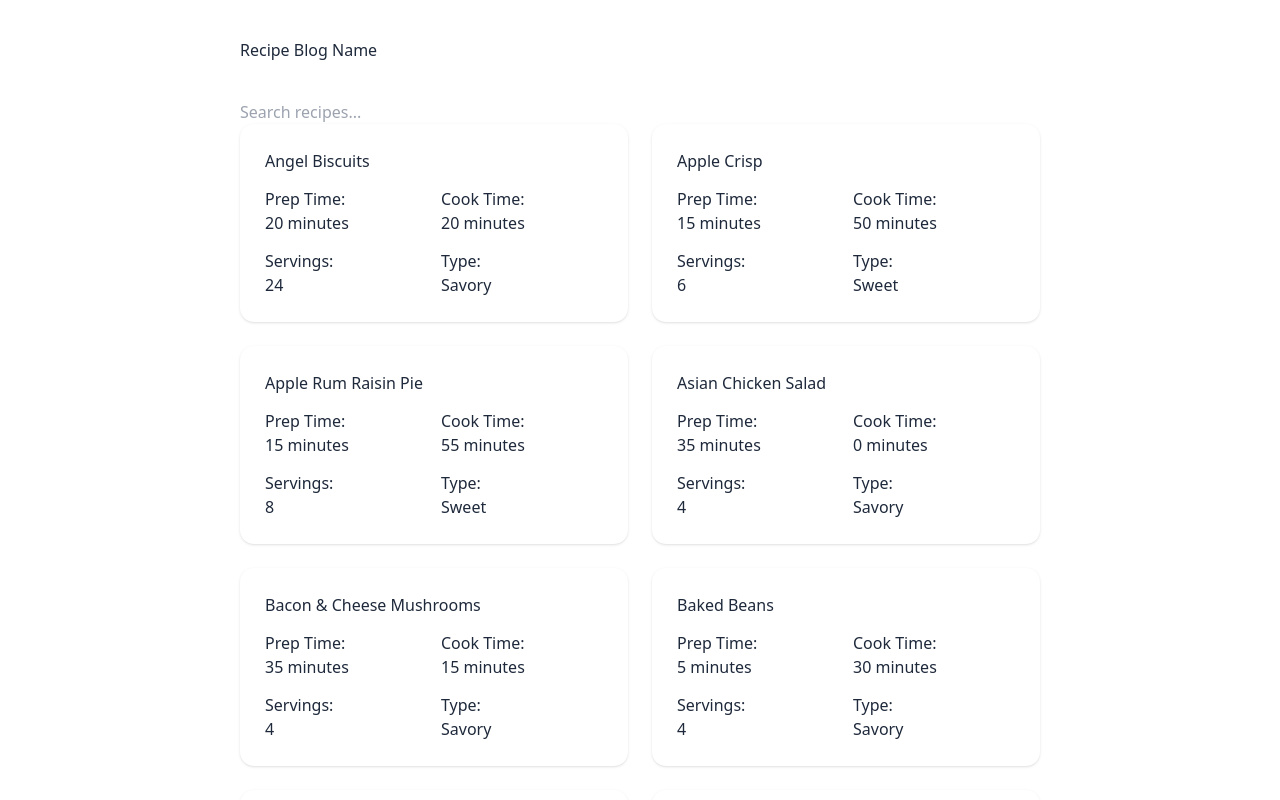
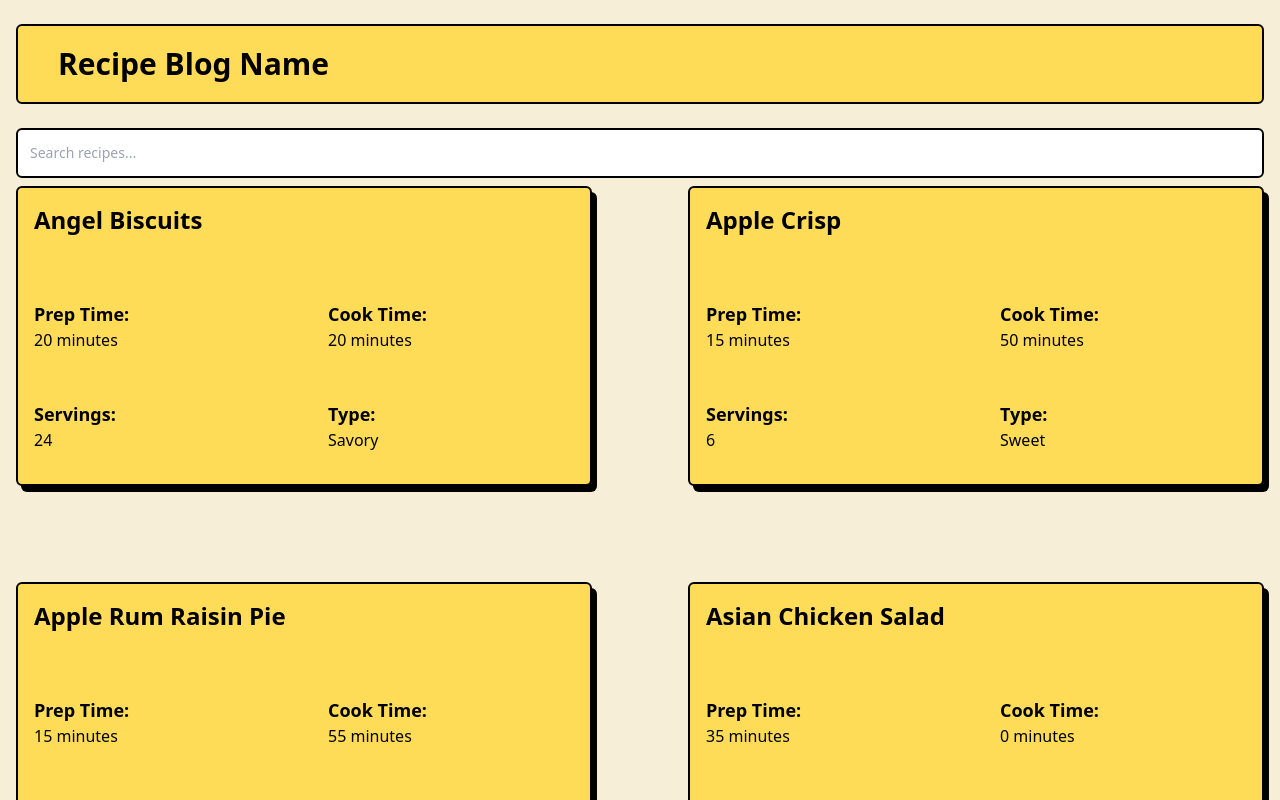
Before and after one commit to kendramarable/recipe-blog, a Next.js app: page / in a window 1280 px wide. Shown: the top 800 px of the page. Built offline with nearby package versions, Linux system fonts and the light colour scheme.

Commit message:
adding tailwind styling

```diff
--- a/app/globals.css
+++ b/app/globals.css
@@ -2,184 +2,39 @@
 @import 'tailwindcss/components';
 @import 'tailwindcss/utilities';
 
-* {
-  box-sizing: border-box;
-  margin: 0;
-  padding: 0;
+:root {
+  --main: #FFDC58;
+  --overlay: rgba(0, 0, 0, 0.8); /* bg color overlay */
+
+  --bg: #FEF2E8;
+  --bw: #fff; /* white and secondary black */
+  --blank: #000; /* blank black and white */
+  --border: #000;
+  --text: #000;
+  --mtext: #000; /* text that is placed on background with main color */
+  --ring: #000;
+  --ring-offset: #fff;
+
+  --border-radius: 6px;
+  --box-sizing: border-box;
+  --box-shadow-x: 5px;
+  --box-shadow-y: 6px;
+  --reverse-box-shadow-x: -5px;
+  --reverse-box-shadow-y: -6px;
+  --base-font-weight: 500;
+  --heading-font-weight: 700;
+
+  --shadow: var(--box-shadow-x) var(--box-shadow-y) 0px 0px var(--border);
 }
 
-body {
-  display: flex;
-  flex-direction: column;
-  padding: 14px;
-  min-height: 100vh;
-  color: #1e293b;
-  gap: 14px;
-}
-
-header,
-main,
-footer {
-  max-width: 800px;
-  margin: 0 auto;
-  width: 100%;
-}
-
-header a {
-  color: inherit;
-  text-decoration: none;
-}
-
-header {
-  padding: 14px 0;
-}
-
-main {
-  flex: 1;
-  display: flex;
-  flex-direction: column;
-  justify-content: center;
-}
-
-.postsContainer {
-  display: grid;
-  grid-template-columns: repeat(1, minmax(0, 1fr));
-  gap: 14px;
-}
-
-.card {
-  padding: 14px;
-  background: white;
-  display: flex;
-  flex-direction: column;
-  gap: 14px;
-  padding: 14px;
-  box-shadow: 0 1px 3px 0 rgb(0 0 0 / 0.1), 0 1px 2px -1px rgb(0 0 0 / 0.1);
-  border-radius: 14px;
-  height: 100%;
-  border: 1px solid transparent;
-  transition-duration: 200ms;
-}
-
-.card:hover {
-  border-color: #cbd5e1;
-}
-
-.card>p {
-  flex: 1;
-  color: #475569;
-}
-
-
-.statsContainer {
-  display: grid;
-  grid-template-columns: repeat(2, minmax(0, 1fr));
-  gap: 14px;
-}
-
-.unstyled {
-  color: inherit;
-  text-decoration: none;
-}
-
-article div {
-  display: flex;
-  flex-direction: column;
-  gap: 14px;
-}
-
-article div ul {
-  list-style-position: inside;
-}
-
-footer {
-  display: flex;
-  align-items: center;
-  justify-content: center;
-  padding: 24px;
-}
-
-@media (min-width: 640px) {
+@layer base {
   body {
-    padding: 24px;
-    gap: 24px;
-  }
-
-  .postsContainer {
-    grid-template-columns: repeat(2, minmax(0, 1fr));
-    gap: 24px;
-  }
-
-  .card {
-    padding: 24px;
+    color: var(--foreground);
+    display: flex;
+    flex-direction: column;
+    min-height: 100vh;
+    padding: 16px;
+    gap: 16px;
+    background-color: #f7eed7;
   }
 }
-
-
-
-@layer base {
-  :root {
-    --background: 0 0% 100%;
-    --foreground: 0 0% 3.9%;
-    --card: 0 0% 100%;
-    --card-foreground: 0 0% 3.9%;
-    --popover: 0 0% 100%;
-    --popover-foreground: 0 0% 3.9%;
-    --primary: 0 0% 9%;
-    --primary-foreground: 0 0% 98%;
-    --secondary: 0 0% 96.1%;
-    --secondary-foreground: 0 0% 9%;
-    --muted: 0 0% 96.1%;
-    --muted-foreground: 0 0% 45.1%;
-    --accent: 0 0% 96.1%;
-    --accent-foreground: 0 0% 9%;
-    --destructive: 0 84.2% 60.2%;
-    --destructive-foreground: 0 0% 98%;
-    --border: 0 0% 89.8%;
-    --input: 0 0% 89.8%;
-    --ring: 0 0% 3.9%;
-    --chart-1: 12 76% 61%;
-    --chart-2: 173 58% 39%;
-    --chart-3: 197 37% 24%;
-    --chart-4: 43 74% 66%;
-    --chart-5: 27 87% 67%;
-    --radius: 0.5rem;
-  }
-  .dark {
-    --background: 0 0% 3.9%;
-    --foreground: 0 0% 98%;
-    --card: 0 0% 3.9%;
-    --card-foreground: 0 0% 98%;
-    --popover: 0 0% 3.9%;
-    --popover-foreground: 0 0% 98%;
-    --primary: 0 0% 98%;
-    --primary-foreground: 0 0% 9%;
-    --secondary: 0 0% 14.9%;
-    --secondary-foreground: 0 0% 98%;
-    --muted: 0 0% 14.9%;
-    --muted-foreground: 0 0% 63.9%;
-    --accent: 0 0% 14.9%;
-    --accent-foreground: 0 0% 98%;
-    --destructive: 0 62.8% 30.6%;
-    --destructive-foreground: 0 0% 98%;
-    --border: 0 0% 14.9%;
-    --input: 0 0% 14.9%;
-    --ring: 0 0% 83.1%;
-    --chart-1: 220 70% 50%;
-    --chart-2: 160 60% 45%;
-    --chart-3: 30 80% 55%;
-    --chart-4: 280 65% 60%;
-    --chart-5: 340 75% 55%;
-  }
-}
-
-
-
-@layer base {
-  * {
-    @apply border-border;
-  }
-  body {
-    @apply bg-background text-foreground;
-  }
-}
--- a/app/layout.tsx
+++ b/app/layout.tsx
@@ -1,6 +1,7 @@
 import type { Metadata } from "next";
 import "./globals.css";
 import Link from "next/link";
+import { cn } from "@/lib/utils"
 
 export const metadata: Metadata = {
   title: "Recipe Blog",
@@ -14,15 +15,20 @@ export default function RootLayout({
 }>) {
 
   let header = (
-    <header>
+    <header className={cn(
+      "w-full max-w-800 m-auto my-2 pl-10 flex h-20 items-center space-x-1 rounded-base border-2 border-border bg-main"
+    )}>
       <Link href='/'>
-        <h1>Recipe Blog Name</h1>
+        <h1 className="text-3xl font-bold">Recipe Blog Name</h1>
       </Link>
     </header>
   )
 
   let footer = (
-    <footer>
+    <footer
+    className={cn(
+      "w-full max-w-800 m-auto flex items-center justify-center p-30px"
+    )}>
       km, 2025
     </footer>
   )
--- a/app/page.module.css
+++ b/app/page.module.css
@@ -104,10 +104,6 @@ a.secondary {
   gap: 8px;
 }
 
-.footer img {
-  flex-shrink: 0;
-}
-
 /* Enable hover only on non-touch devices */
 @media (hover: hover) and (pointer: fine) {
   a.primary:hover {
--- a/app/recipe/[slug]/page.tsx
+++ b/app/recipe/[slug]/page.tsx
@@ -3,6 +3,7 @@ import getMetadata from "@/utils/getMetadata"
 import fs from "fs"
 import matter from "gray-matter"
 import React from "react"
+import { cn } from "@/lib/utils"
 
 function getBlogpostContent(slug: string) {
     const folder = 'recipes/';
@@ -43,8 +44,13 @@ export default async function RecipeBlogpost(props: RecipeBlogpostProps) {
     const blogpost: BlogpostContent = getBlogpostContent(slug);
 
     return (
-        <main>
-            <article>
+        <main className={cn(
+            "flex flex-1 flex-col justify-center",
+        )}>
+            <article
+                className={cn(
+                    "w-[850px] rounded-base shadow-shadow border-2 border-border bg-main text-mtext",
+            )}>
                 <Markdown>{blogpost.content}</Markdown>
             </article>
         </main>
--- a/components/Card.tsx
+++ b/components/Card.tsx
@@ -1,4 +1,5 @@
 import Link from "next/link";
+import { cn } from "@/lib/utils"
 
 interface Post {
     slug: string;
@@ -16,24 +17,28 @@ interface CardProps {
 export default function Card(props: CardProps) {
     const { post } = props;
     return (
-        <Link className="unstyled" href={`/recipe/${post.slug}`}>
-            <div className="card">
-                <h3>{post.title}</h3>
-                <div className="statsContainer">
+        <Link className="no-underline" href={`/recipe/${post.slug}`}>
+            <div
+                className={cn(
+                    "h-full flex flex-col rounded-base shadow-shadow border-2 border-border bg-main text-mtext hover:shadow-lg p-4 my-2 gap-16 duration-200",
+                    )}
+            >
+                <h3 className="text-2xl font-bold">{post.title}</h3>
+                <div className="grid grid-cols-2 gap-12">
                     <div>
-                        <h5>Prep Time:</h5>
+                        <h5 className="text-lg font-semibold">Prep Time:</h5>
                         <p>{post.prep_time}</p>
                     </div>
                     <div>
-                        <h5>Cook Time:</h5>
+                        <h5 className="text-lg font-semibold">Cook Time:</h5>
                         <p>{post.cook_time}</p>
                     </div>
                     <div>
-                        <h5>Servings:</h5>
+                        <h5 className="text-lg font-semibold">Servings:</h5>
                         <p>{post.servings}</p>
                     </div>
                     <div>
-                        <h5>Type:</h5>
+                        <h5 className="text-lg font-semibold">Type:</h5>
                         <p>{post.type}</p>
                     </div>
                 </div>
--- a/components/SearchBar.tsx
+++ b/components/SearchBar.tsx
@@ -1,5 +1,6 @@
 'use client'
 import React, {useState} from 'react';
+import { cn } from "@/lib/utils"
 
 interface SearchBarProps {
     searchValue: string;
@@ -9,6 +10,9 @@ interface SearchBarProps {
 export default function SearchBar({ searchValue, setSearchValue }: SearchBarProps) {
     return (
         <input
+            className={cn(
+                "flex min-h-[50px] w-full rounded-base border-2 text-text font-base selection:bg-main selection:text-mtext border-border bg-bw px-3 py-2 text-sm ring-offset-white focus-visible:outline-none focus-visible:ring-2 focus-visible:ring-black focus-visible:ring-offset-2 disabled:cursor-not-allowed disabled:opacity-50"
+            )}
             placeholder='Search recipes...'
             value={searchValue}
             onChange={(e) => setSearchValue(e.target.value)}
--- a/components/SearchResult.tsx
+++ b/components/SearchResult.tsx
@@ -2,6 +2,7 @@
 import React, {useState} from 'react';
 import SearchBar from './SearchBar';
 import Card from './Card';
+import { cn } from "@/lib/utils"
 
 interface PostMetadata {
     title: string;
@@ -24,7 +25,9 @@ export default function SearchResult(props: { postMetadata: any; }) {
                 searchValue={searchValue}
                 setSearchValue={setSearchValue}
             />
-            <div className="postsContainer">
+            <div className={cn(
+                "grid grid-cols-2 gap-24"
+            )}>
                 {postMetadata.filter((val: PostMetadata) => {
                     return val.title.toLowerCase().includes(searchValue.toLowerCase())
                 }).map((post: PostMetadata, postIndex: number) => {
--- a/tailwind.config.js
+++ b/tailwind.config.js
@@ -8,54 +8,37 @@ module.exports = {
   ],
   theme: {
     extend: {
+      colors: {
+        main: 'var(--main)',
+        overlay: 'var(--overlay)',
+        bg: 'var(--bg)',
+        bw: 'var(--bw)',
+        blank: 'var(--blank)',
+        text: 'var(--text)',
+        mtext: 'var(--mtext)',
+        border: 'var(--border)',
+        ring: 'var(--ring)',
+        ringOffset: 'var(--ring-offset)',
+
+        secondaryBlack: '#212121',
+      },
       borderRadius: {
-  			lg: 'var(--radius)',
-  			md: 'calc(var(--radius) - 2px)',
-  			sm: 'calc(var(--radius) - 4px)'
+        base: '6px'
       },
-  		colors: {
-  			background: 'hsl(var(--background))',
-  			foreground: 'hsl(var(--foreground))',
-  			card: {
-  				DEFAULT: 'hsl(var(--card))',
-  				foreground: 'hsl(var(--card-foreground))'
+      boxShadow: {
+        shadow: 'var(--shadow)'
       },
-  			popover: {
-  				DEFAULT: 'hsl(var(--popover))',
-  				foreground: 'hsl(var(--popover-foreground))'
+      translate: {
+        boxShadowX: '5px',
+        boxShadowY: '6px',
+        reverseBoxShadowX: '-5px',
+        reverseBoxShadowY: '-6px',
       },
-  			primary: {
-  				DEFAULT: 'hsl(var(--primary))',
-  				foreground: 'hsl(var(--primary-foreground))'
+      fontWeight: {
+        base: '500',
+        heading: '700',
       },
-  			secondary: {
-  				DEFAULT: 'hsl(var(--secondary))',
-  				foreground: 'hsl(var(--secondary-foreground))'
     },
-  			muted: {
-  				DEFAULT: 'hsl(var(--muted))',
-  				foreground: 'hsl(var(--muted-foreground))'
-  			},
-  			accent: {
-  				DEFAULT: 'hsl(var(--accent))',
-  				foreground: 'hsl(var(--accent-foreground))'
-  			},
-  			destructive: {
-  				DEFAULT: 'hsl(var(--destructive))',
-  				foreground: 'hsl(var(--destructive-foreground))'
-  			},
-  			border: 'hsl(var(--border))',
-  			input: 'hsl(var(--input))',
-  			ring: 'hsl(var(--ring))',
-  			chart: {
-  				'1': 'hsl(var(--chart-1))',
-  				'2': 'hsl(var(--chart-2))',
-  				'3': 'hsl(var(--chart-3))',
-  				'4': 'hsl(var(--chart-4))',
-  				'5': 'hsl(var(--chart-5))'
-  			}
-  		}
-  	}
   },
   plugins: [require("tailwindcss-animate")],
 }
```
Lines whose indentation alone changed are shown as unchanged.
